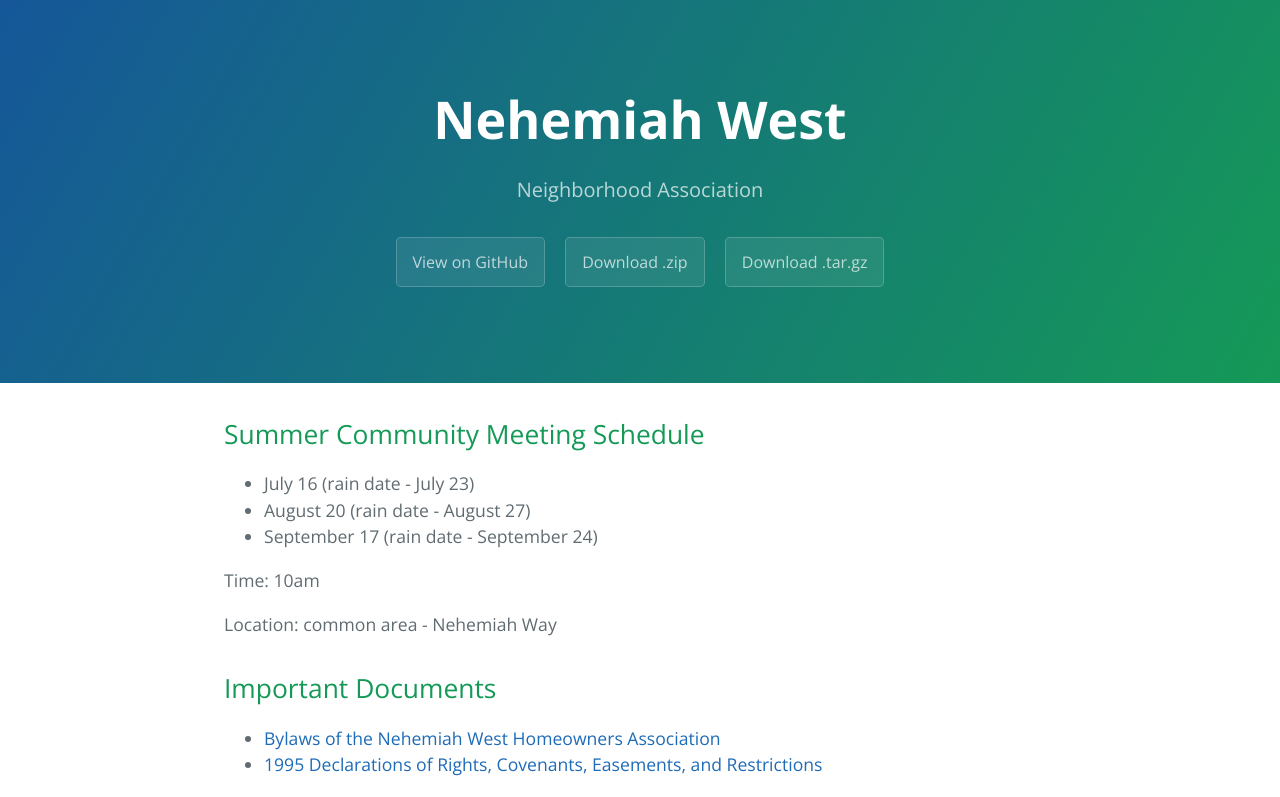
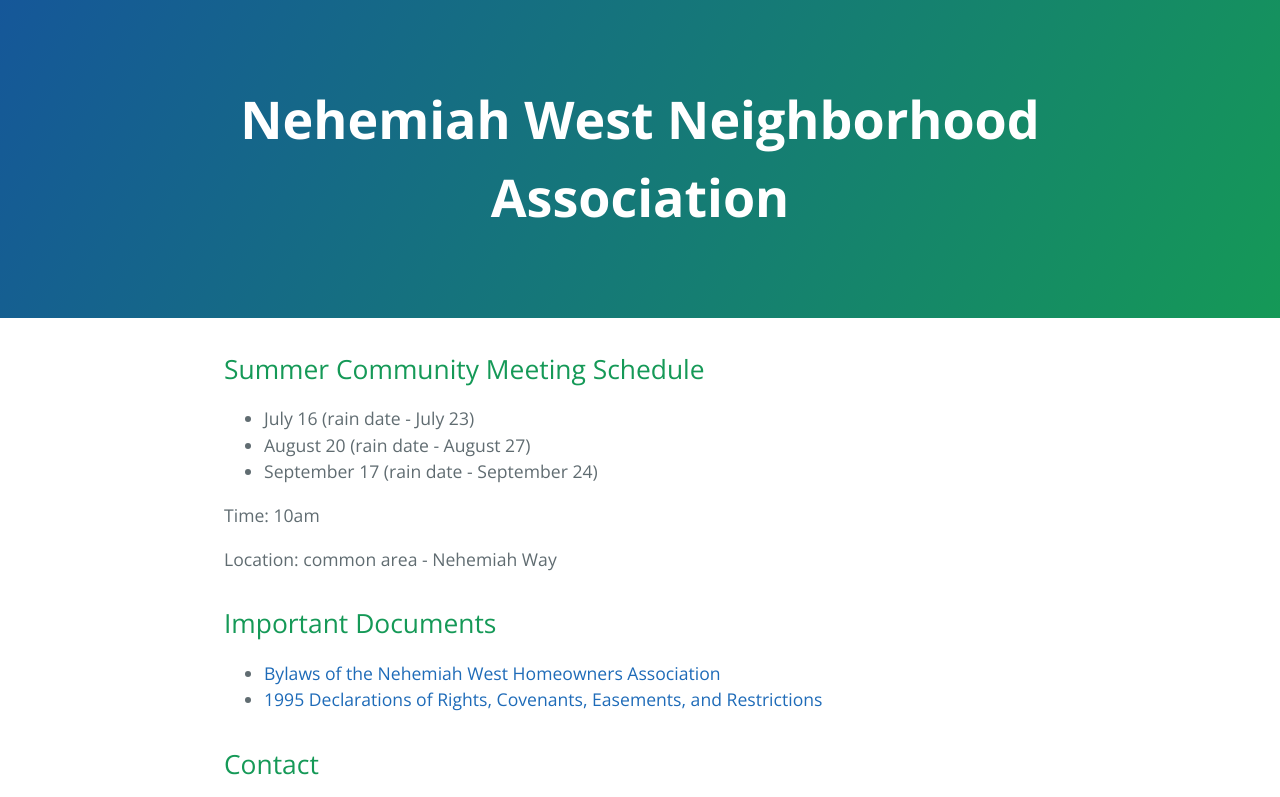
Before and after one commit to atroutt/NehemiahWestNeighborhood, a plain HTML site: page index.html in a window 1280 px wide. Shown: the top 797 px of the page. Drawn offline with nearby package versions, Linux system fonts and the light colour scheme.

Commit message:
remove the github links

```diff
--- a/index.html
+++ b/index.html
@@ -11,11 +11,7 @@
   </head>
   <body>
     <section class="page-header">
-      <h1 class="project-name">Nehemiah West</h1>
-      <h2 class="project-tagline">Neighborhood Association</h2>
-      <a href="https://github.com/atroutt/NehemiahWestNeighborhood" class="btn">View on GitHub</a>
-      <a href="https://github.com/atroutt/NehemiahWestNeighborhood/zipball/master" class="btn">Download .zip</a>
-      <a href="https://github.com/atroutt/NehemiahWestNeighborhood/tarball/master" class="btn">Download .tar.gz</a>
+      <h1 class="project-name">Nehemiah West Neighborhood Association</h1>
     </section>
 
     <section class="main-content">
```
